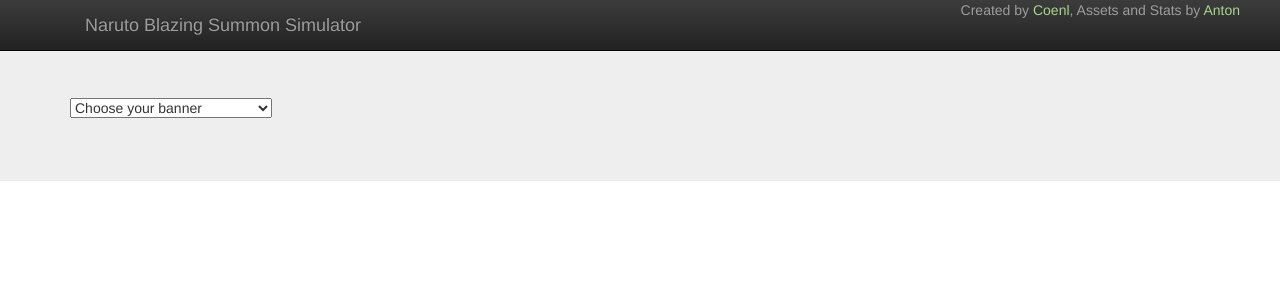
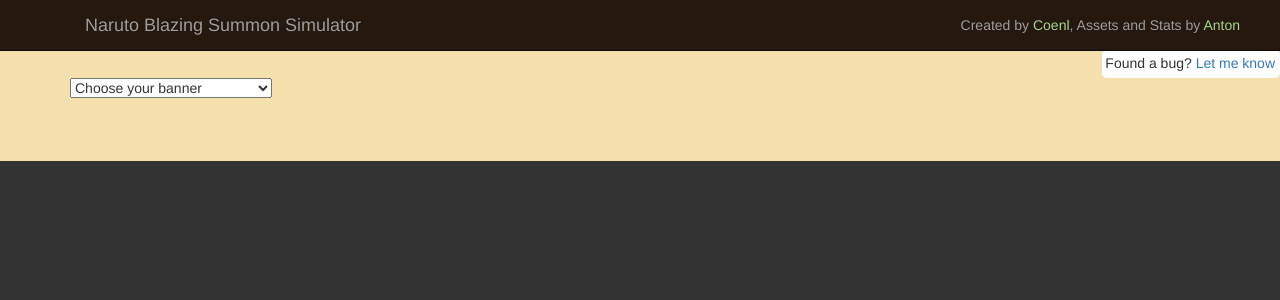
Before and after one commit to NBreddit/simulator, a React (Create React App) app: page / in a window 1280 px wide. Shown: the top 300 px of the page. Built offline with nearby package versions, Linux system fonts and the light colour scheme.

Commit message:
update css

```diff
--- a/src/components/App.css
+++ b/src/components/App.css
@@ -20,13 +20,24 @@
   border-radius:5px;
 }
 
+#help {
+  position: absolute;
+  top: 50px;
+  background: #fff;
+  right: 0;
+  height: 28px;
+  padding: 3px;
+  padding-right: 5px;
+  border-radius: 5px;
+}
+
 body {
-  background-color: #333;
+  background-color: #333!important;
 }
 
 /*main container*/
 .jumbotron {
-  background-color: #f5e0ad;
+  background-color: #f5e0ad!important;
 }
 
 /*column container of every element*/
@@ -41,8 +52,8 @@
 
 /*top bar*/
 .navbar-inverse {
-  background: #25180f;
-  background-image: none;
+  background-color: #25180f!important;
+  background-image: none!important;
 }
 
 /*site name*/
@@ -53,7 +64,7 @@
 /*header text*/
 .navbar-right {
   color: #9d9d9d;
-  margin-top: 15px;
+  margin-top: 15px!important;
 }
 
 .navbar-right a {
```
Also changed, not shown: 8 other files (tests, documents, lock files or other folders).
